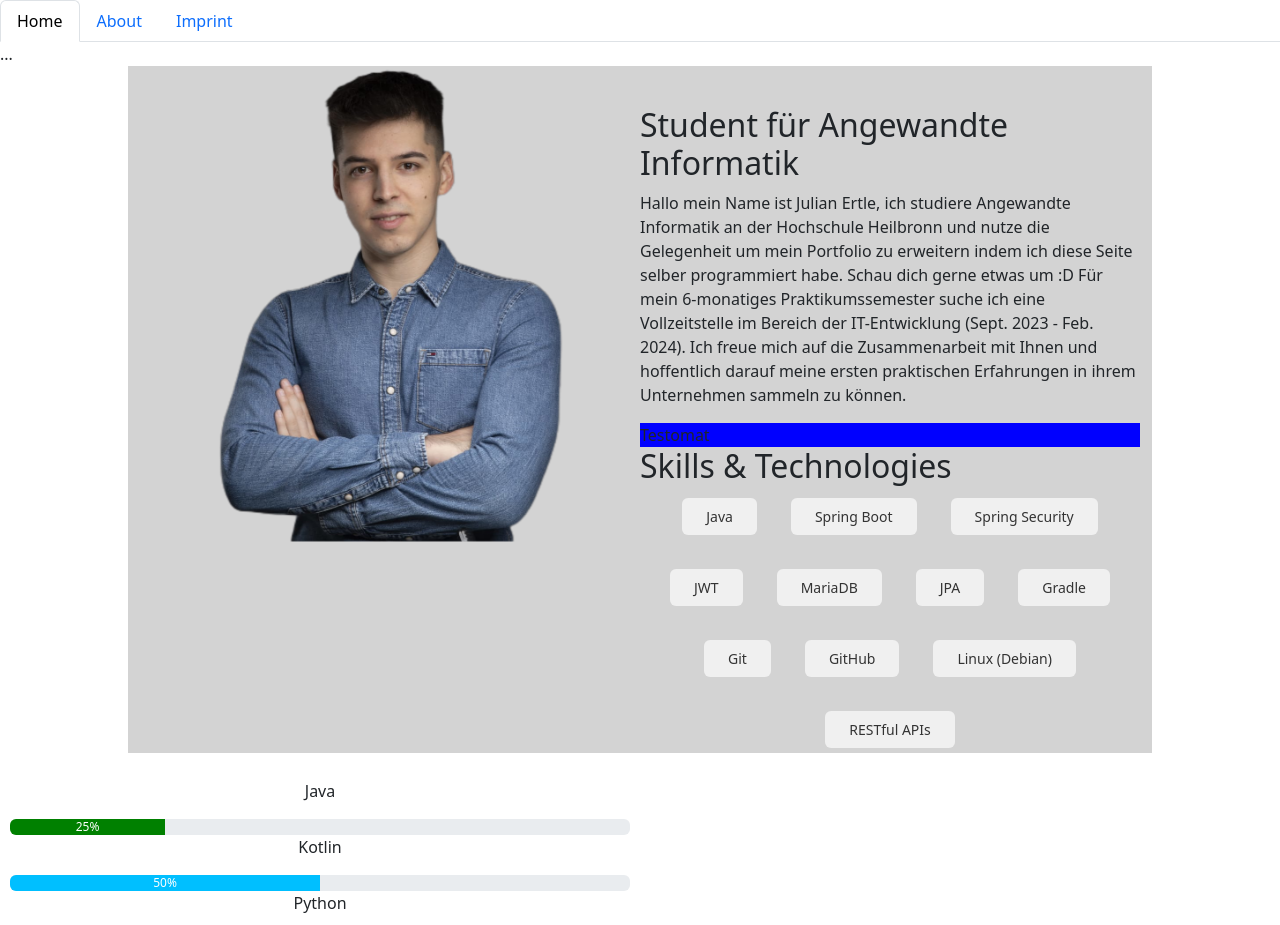
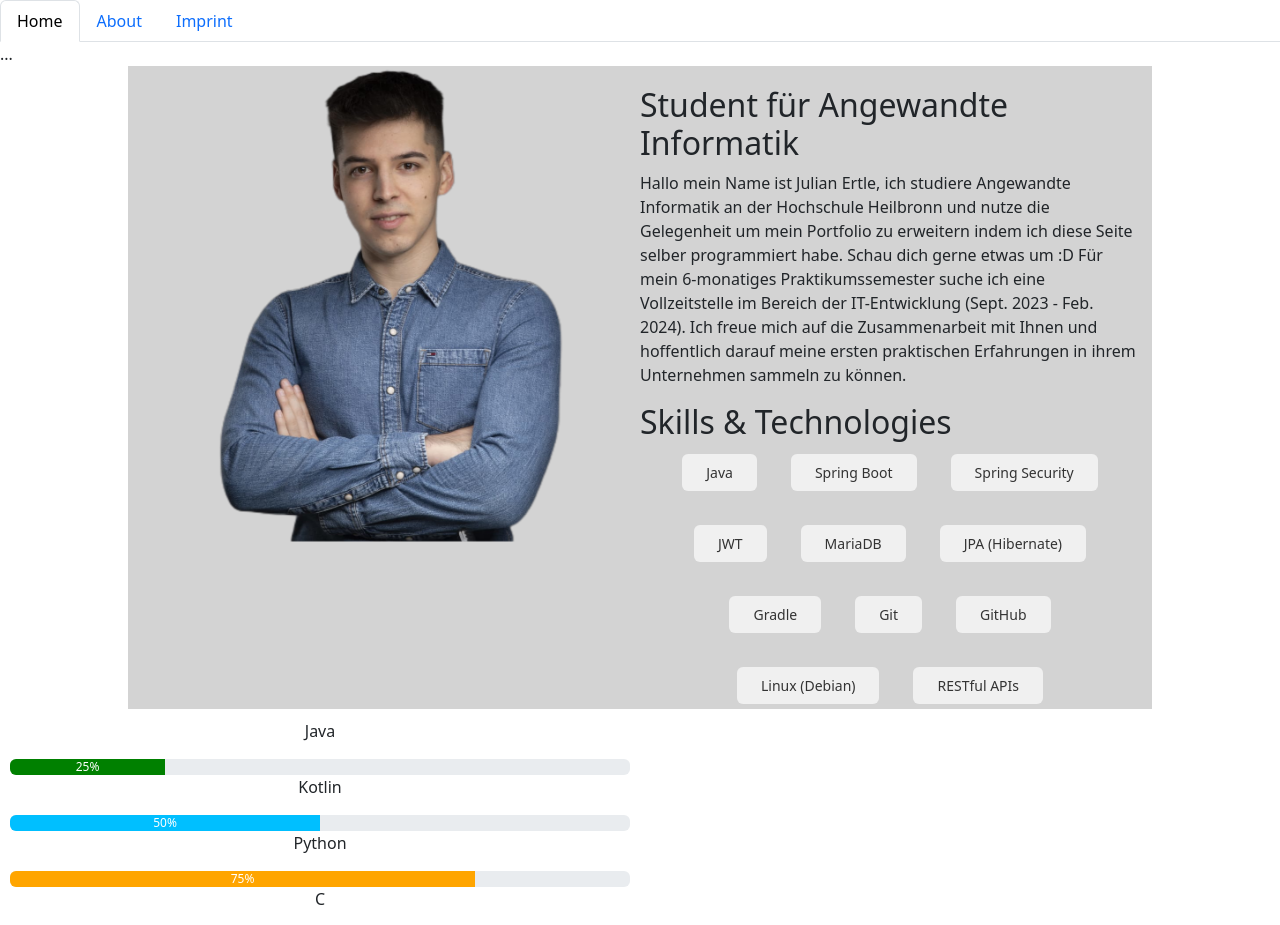
Before and after one commit to julianertle/Website, a React (Create React App) app: page / in a window 1280 px wide. Shown: the top 925 px of the page. Built offline with nearby package versions, Linux system fonts and the light colour scheme.

Commit message:
backup 2

```diff
--- a/src/components/Content.js
+++ b/src/components/Content.js
@@ -6,78 +6,52 @@ import AnimatedProgressBar from "./AnimatedProgressBar";
 import ContentInfo from './ContentSections/ContentInfo';
 import SkillsInfo from './ContentSections/SkillsInfo';
 
-
 function Content() {
-
     useEffect(() => {
         const imageElement = document.querySelector('.portrait-style');
         if (imageElement) {
             imageElement.onload = () => {
-                // Get the width of the image
                 const imageWidth = imageElement.offsetWidth;
-
-                // Set the width as a CSS variable
                 document.documentElement.style.setProperty('--julian-portrait-width', `${imageWidth}px`);
-            }
+            };
         }
     }, []);
 
-
     return (
-
         <>
-
-            <div class="center-div container">
-            <div class="split-space-horizontal">
-                <div class="animated-image">
+            <div className="center-div container">
+                <div className="split-space-horizontal">
+                    <div className="animated-image">
                         <a href="/about">
                             <img src={portraitImage} className="portrait-style center-horizontal grow" alt="Portrait" />
                         </a>
                     </div>
                 </div>
-            {/* <ContentInfo /> */}
                 <div className="vertical-stack">
                     <ContentInfo />
-                <div className="relative">
+                    <div className="relative skills-container ">
                         <SkillsInfo />
                     </div>
                 </div>
             </div>
 
+            <div className="center-vertical box grow split-space-horizontal">
+                <p>Java</p>
+                <AnimatedProgressBar value={25} color="green" offset={800} duration={1500} />
+                <p>Kotlin</p>
+                <AnimatedProgressBar value={50} color="DeepSkyBlue" offset={1000} duration={1500} />
+                <p>Python</p>
+                <AnimatedProgressBar value={75} color="Orange" offset={1200} duration={1500} />
+                <p>C</p>
+                <AnimatedProgressBar value={100} color="FireBrick" offset={1400} duration={1500} />
 
-            <div class="center-vertical box grow split-space-horizontal">
-
-                <p>
-
-                </p>
-                <p>
-                    Java
-                </p>
-                <AnimatedProgressBar value={25} color="green" offset={800} duration={1500} />
-                <p>
-                    Kotlin
-                </p>
-                <AnimatedProgressBar value={50} color="DeepSkyBlue" offset={1000} duration={1500} />
-
-                <p>
-                    Python
-                </p>
-                <AnimatedProgressBar value={75} color="Orange" offset={1200} duration={1500} />
-                <p>
-                    C
-                </p>
-                <AnimatedProgressBar value={100} color="FireBrick " offset={1400} duration={1500} />
-
-
-                <div class="flex">
-                    <div class="color align-bottom">
-                        <a href="https://github.com/julianertle" target="_blank" id="hyperlink" rel="noreferrer" color="black">
-                            <table class="grow">
+                <div className="flex">
+                    <div className="color align-bottom">
+                        <a href="https://github.com/julianertle" target="_blank" id="hyperlink" rel="noreferrer" style={{ color: 'black' }}>
+                            <table className="grow">
                                 <tr>
                                     <td>
-                                        <h5 class="center-vertical">
-                                            Github:&nbsp;
-                                        </h5>
+                                        <h5 className="center-vertical">Github: </h5>
                                     </td>
                                     <td>
                                         <img src={githubImage} alt="Github" />
@@ -85,19 +59,14 @@ function Content() {
                                 </tr>
                             </table>
                         </a>
-                        <a class="custom-tooltip" href="https://www.flaticon.com/free-icons/cat" id="hyperlink" target="_blank" rel="noreferrer">
-                            <span>
-                                ⓘ
-                            </span>
-                            <span class="tooltip-text">Cat icons created by Dave Gandy - Flaticon</span>
+                        <a className="custom-tooltip" href="https://www.flaticon.com/free-icons/cat" id="hyperlink" target="_blank" rel="noreferrer">
+                            <span>ⓘ</span>
+                            <span className="tooltip-text">Cat icons created by Dave Gandy - Flaticon</span>
                         </a>
                     </div>
-
                 </div>
             </div>
-
         </>
-
     );
 }
 
--- a/src/components/ContentSections/ContentInfo.js
+++ b/src/components/ContentSections/ContentInfo.js
@@ -1,17 +1,9 @@
 import React from "react";
-
 
 const ContentInfo = () => {
     return (
-        <div class="center-vertical">
-                    <div class="box">
-
-
-
-                    </div>
-                    <h2>
-                        Student für Angewandte Informatik
-                    </h2>
+        <div className="center-vertical">
+            <h2>Student für Angewandte Informatik</h2>
             <p>
                 Hallo mein Name ist Julian Ertle, ich studiere Angewandte Informatik an der Hochschule Heilbronn und
                 nutze die Gelegenheit um mein Portfolio zu erweitern indem ich diese Seite selber programmiert habe.
@@ -21,18 +13,9 @@ const ContentInfo = () => {
                 2024). Ich freue mich auf die Zusammenarbeit mit Ihnen und
                 hoffentlich darauf meine ersten praktischen Erfahrungen in
                 ihrem Unternehmen sammeln zu können.
-
-
             </p>
-
-                    <div class=" blue">
-                        Testomat
-
         </div>
-
-
-                </div>
-    )
-}
+    );
+};
 
 export default ContentInfo;
--- a/src/components/ContentSections/SkillsInfo.js
+++ b/src/components/ContentSections/SkillsInfo.js
@@ -1,18 +1,96 @@
 import React, { useState, useRef, useEffect, useCallback } from "react";
 
 const skillsData = [
-  { name: "Java", info: "Primary backend language.", githubProjects: ["Project 1", "Project 2"], color: "bg-yellow-100 text-yellow-800" },
-  { name: "Spring Boot", info: "Framework for RESTful APIs.", githubProjects: ["Project 3", "Project 4"], color: "bg-green-100 text-green-800" },
-  { name: "Spring Security", info: "Authentication & authorization layer.", githubProjects: ["Project 5"], color: "bg-red-100 text-red-800" },
-  { name: "JWT", info: "Token-based authentication.", githubProjects: ["Project 6"], color: "bg-purple-100 text-purple-800" },
-  { name: "MariaDB", info: "Relational database system.", githubProjects: ["Project 7", "Project 8"], color: "bg-blue-100 text-blue-800" },
-  { name: "JPA", info: "ORM framework used for DB mapping.", githubProjects: ["Project 9"], color: "bg-pink-100 text-pink-800" },
-  { name: "Gradle", info: "Build automation tool.", githubProjects: ["Project 10"], color: "bg-orange-100 text-orange-800" },
-  { name: "Git", info: "Version control system.", githubProjects: ["Project 11"], color: "bg-gray-200 text-gray-800" },
-  { name: "GitHub", info: "Code hosting and collaboration.", githubProjects: ["Project 12", "Project 13"], color: "bg-indigo-100 text-indigo-800" },
-  { name: "Linux (Debian)", info: "OS for hosting and deployment.", githubProjects: ["Project 14"], color: "bg-teal-100 text-teal-800" },
-  { name: "RESTful APIs", info: "Communication between client and server.", githubProjects: ["Project 15"], color: "bg-lime-100 text-lime-800" },
-];
+    {
+      name: "Java",
+      info: "Primary language used for backend development.",
+      githubProjects: [
+        '<a href="https://github.com/julianertle/PawSwipeBackend" class="text-blue-600 hover:underline" target="_blank" rel="noopener noreferrer">PawSwipeBackend</a>'
+      ],
+      color: "bg-yellow-100 text-yellow-800"
+    },
+    {
+      name: "Spring Boot",
+      info: "Used to build and structure RESTful APIs.",
+      githubProjects: [
+        '<a href="https://github.com/julianertle/PawSwipeBackend" class="text-blue-600 hover:underline" target="_blank" rel="noopener noreferrer">PawSwipeBackend</a>'
+      ],
+      color: "bg-green-100 text-green-800"
+    },
+    {
+      name: "Spring Security",
+      info: "Used to restrict access and secure endpoints.",
+      githubProjects: [
+        '<a href="https://github.com/julianertle/PawSwipeBackend" class="text-blue-600 hover:underline" target="_blank" rel="noopener noreferrer">PawSwipeBackend</a>'
+      ],
+      color: "bg-red-100 text-red-800"
+    },
+    {
+      name: "JWT",
+      info: "Implemented for token-based authentication.",
+      githubProjects: [
+        '<a href="https://github.com/julianertle/PawSwipeBackend" class="text-blue-600 hover:underline" target="_blank" rel="noopener noreferrer">PawSwipeBackend</a>'
+      ],
+      color: "bg-purple-100 text-purple-800"
+    },
+    {
+      name: "MariaDB",
+      info: "Relational database with custom schema.",
+      githubProjects: [
+        '<a href="https://github.com/julianertle/PawSwipeBackend" class="text-blue-600 hover:underline" target="_blank" rel="noopener noreferrer">PawSwipeBackend</a>'
+      ],
+      color: "bg-blue-100 text-blue-800"
+    },
+    {
+      name: "JPA (Hibernate)",
+      info: "Used for ORM and DB persistence.",
+      githubProjects: [
+        '<a href="https://github.com/julianertle/PawSwipeBackend" class="text-blue-600 hover:underline" target="_blank" rel="noopener noreferrer">PawSwipeBackend</a>'
+      ],
+      color: "bg-pink-100 text-pink-800"
+    },
+    {
+      name: "Gradle",
+      info: "Used to build and manage dependencies.",
+      githubProjects: [
+        '<a href="https://github.com/julianertle/PawSwipeBackend" class="text-blue-600 hover:underline" target="_blank" rel="noopener noreferrer">PawSwipeBackend</a>'
+      ],
+      color: "bg-orange-100 text-orange-800"
+    },
+    {
+      name: "Git",
+      info: "Version control system used throughout development.",
+      githubProjects: [
+        '<a href="https://github.com/julianertle" class="text-blue-600 hover:underline" target="_blank" rel="noopener noreferrer">https://github.com/julianertle</a>'
+      ],
+      color: "bg-gray-200 text-gray-800"
+    },
+    {
+      name: "GitHub",
+      info: "Platform for code hosting and collaboration.",
+      githubProjects: [
+        '<a href="https://github.com/julianertle" class="text-blue-600 hover:underline" target="_blank" rel="noopener noreferrer">https://github.com/julianertle</a>'
+      ],
+      color: "bg-indigo-100 text-indigo-800"
+    },
+    {
+      name: "Linux (Debian)",
+      info: "Used as the deployment environment for the backend.",
+      githubProjects: [
+        '<a href="https://github.com/julianertle/PawSwipeBackend" class="text-blue-600 hover:underline" target="_blank" rel="noopener noreferrer">PawSwipeBackend</a>'
+      ],
+      color: "bg-teal-100 text-teal-800"
+    },
+    {
+      name: "RESTful APIs",
+      info: "Designed for interaction between client and backend.",
+      githubProjects: [
+        '<a href="https://github.com/julianertle/PawSwipeBackend" class="text-blue-600 hover:underline" target="_blank" rel="noopener noreferrer">PawSwipeBackend</a>'
+      ],
+      color: "bg-lime-100 text-lime-800"
+    }
+  ];
+
 
 export default function Skills() {
   const [activeSkill, setActiveSkill] = useState(null);
@@ -31,7 +109,7 @@ export default function Skills() {
 
     let newPosition = {
       top: buttonRect.top - tooltipRect.height - 8,
-      left: buttonRect.left + buttonRect.width / 2 - tooltipRect.width / 2 - 20,
+      left: buttonRect.left + buttonRect.width / 2 - tooltipRect.width / 2,
     };
 
     if (newPosition.left + tooltipRect.width > viewportWidth - 8) {
@@ -114,7 +192,7 @@ export default function Skills() {
   }, [activeSkill]);
 
   return (
-    <div className="p-8 max-w-4xl mx-auto relative">
+    <div className="skills-container max-w-4xl mx-auto relative">
       <style>
         {`
           .github-tooltip {
@@ -133,7 +211,7 @@ export default function Skills() {
           }
         `}
       </style>
-      <h2 className="text-3xl font-bold mb-6">Skills & Technologies</h2>
+      <h2 className="text-3xl font-bold">Skills & Technologies</h2>
       <div className="flex flex-wrap gap-4">
         {skillsData.map((skill) => (
           <div key={skill.name} className="relative">
@@ -155,14 +233,14 @@ export default function Skills() {
                 onMouseEnter={() => clearTimeout(hideTimeoutRef.current)}
                 onMouseLeave={handleMouseLeave}
               >
-                <h4 className="font-bold">GitHub Projects:</h4>
+                <h4 className="font-bold">References:</h4>
                 <ul className="list-disc pl-5">
                   {skill.githubProjects.length > 0 ? (
                     skill.githubProjects.map((project, index) => (
-                      <li key={index}>{project}</li>
+                      <li key={index} dangerouslySetInnerHTML={{ __html: project }} />
                     ))
                   ) : (
-                    <li>No projects listed</li>
+                    <li>No references listed</li>
                   )}
                 </ul>
               </div>
--- a/src/components/styles.css
+++ b/src/components/styles.css
@@ -7,6 +7,9 @@
 
 .color-div {
     background-color: green;
+}
+.color-div-blue {
+    background-color: blue;
 }
 
 /* Default styles for screens larger than 720px wide */
@@ -110,10 +113,10 @@
 }
 
 .center-vertical {
-    margin-top: auto;
-    margin-bottom: auto;
-
-}
+    display: flex;
+    flex-direction: column;
+    justify-content: center;
+  }
 
 .center-horizontal {
 
```
Lines whose indentation alone changed are shown as unchanged.
